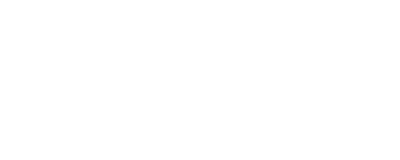
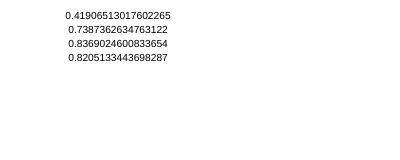
Before and after one commit to apourchet/AtlasTabs, a browser extension: page frontend/popup.html in a window 400 px wide. Drawn offline with Linux system fonts and the light colour scheme.

Commit message:
Added a ton of shit

```diff
--- a/frontend/domchanger.js
+++ b/frontend/domchanger.js
@@ -1,5 +1,24 @@
+var DomChanger = {}
 
+DomChanger.displaySuggestions = function(urls) {
+    console.log("Displaying new suggestions!");
+    var container = document.getElementById("list-container");
+    var items = container.childNodes;
+    var l = items.length;
+    for (var i = 0; i < l; i++) {
+        container.removeChild(items[0]);
+    }
+    for (var i in urls) {
+        var url = urls[i];
+        console.log("Displaying '" + url + "'");
+        var newDiv = document.createElement("div");
+        newDiv.innerHTML = url;
+        container.appendChild(newDiv);
+    }
+}
 
 $(document).ready(function(){
-    console.log("Ready!!")
+    console.log("Ready!!");
+    DomChanger.displaySuggestions(["www.google.com", "google2.com", "google3.com"]);
+    setInterval(function() {DomChanger.displaySuggestions([Math.random(), Math.random() + "", Math.random() + "", Math.random() + ""]);}, 4000);
 });
--- a/frontend/popup.html
+++ b/frontend/popup.html
@@ -4,8 +4,8 @@
     <title>Kanye: A Tab Suggesting Extension</title>
     <link rel="stylesheet" type="text/css" href="main.css">
     <script src="jquery.js"></script>
+    <script src="domchanger.js"></script>
     <script src="popup.js"></script>
-    <script src="domchanger.js"></script>
   </head>
   <body>
     <div id="list-container">
```
